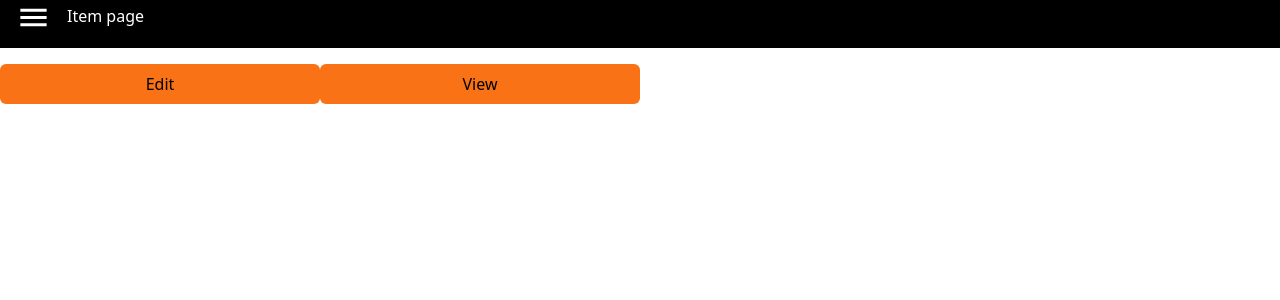
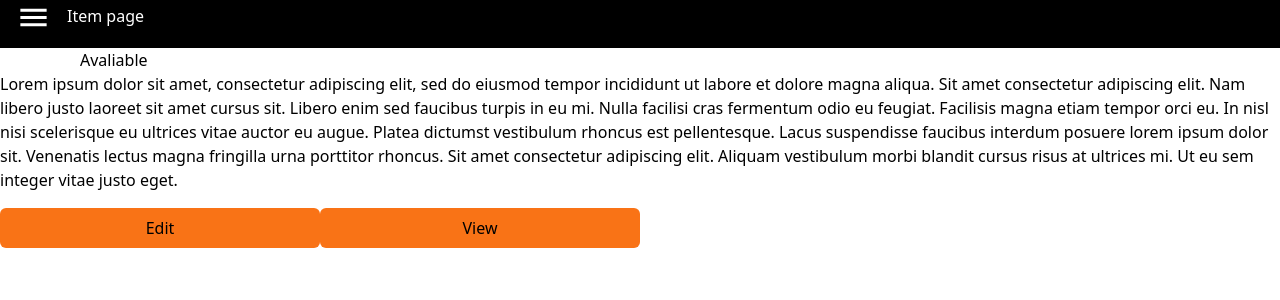
Before and after one commit to Shawnx2013/WebServerProject2, a React (Create React App) app in the folder iventory-fe/: page /item in a window 1280 px wide. Shown: the top 300 px of the page. Built offline with nearby package versions, Linux system fonts and the light colour scheme.

Commit message:
login updates

```diff
--- a/iventory-fe/src/index.js
+++ b/iventory-fe/src/index.js
@@ -12,8 +12,8 @@ import ItemPage from "./pages/ItemPage";
 ReactDOM.render(
   <Auth0Provider
     domain="dev-8bqfizw3.us.auth0.com"
-    clientId="QUEOVVCWEXruknPyX4rVWJMLd3FTQAxF"
-    redirectUri={window.location.origin}
+    clientId="l9SL0ENCIT3VWx5OilNIGIn6GCwhLydU"
+    redirectUri={"http://localhost:3000/inventory"}
   >
     <BrowserRouter>
       <Routes>
--- a/iventory-fe/src/pages/Inventory.jsx
+++ b/iventory-fe/src/pages/Inventory.jsx
@@ -1,15 +1,21 @@
 import { Search } from "@material-ui/icons";
 import ItemCard from "../components/ItemCard";
 import NavTopBar from "../components/NavTopBar";
+import { useAuth0 } from "@auth0/auth0-react";
 
 function Inventory() {
+  const { user, isAuthenticated, isLoading } = useAuth0();
+
   return (
     <div>
       <div>
         {" "}
         <NavTopBar name={"Inventory"} />
       </div>
+      {isAuthenticated && (
         <div>
+          <div>
+            {console.log(user)}
             <input
               placeholder="Search"
               className="w-2/4 bg-slate-300 rounded-md mt-20 h-12 ml-[25%] shadow-lg"
@@ -33,6 +39,8 @@ function Inventory() {
             />
           </div>
         </div>
+      )}
+    </div>
   );
 }
 
--- a/iventory-fe/src/pages/ItemPage.jsx
+++ b/iventory-fe/src/pages/ItemPage.jsx
@@ -7,8 +7,22 @@ function ItemPage({ stock, description }) {
         <NavTopBar name={"Item page"} />
       </div>
       <div>
-        <p>{stock}</p>
-        <p>{description}</p>
+        <div>
+          <p className="ml-[5rem]">Avaliable</p>
+          <p>
+            Lorem ipsum dolor sit amet, consectetur adipiscing elit, sed do
+            eiusmod tempor incididunt ut labore et dolore magna aliqua. Sit amet
+            consectetur adipiscing elit. Nam libero justo laoreet sit amet
+            cursus sit. Libero enim sed faucibus turpis in eu mi. Nulla facilisi
+            cras fermentum odio eu feugiat. Facilisis magna etiam tempor orci
+            eu. In nisl nisi scelerisque eu ultrices vitae auctor eu augue.
+            Platea dictumst vestibulum rhoncus est pellentesque. Lacus
+            suspendisse faucibus interdum posuere lorem ipsum dolor sit.
+            Venenatis lectus magna fringilla urna porttitor rhoncus. Sit amet
+            consectetur adipiscing elit. Aliquam vestibulum morbi blandit cursus
+            risus at ultrices mi. Ut eu sem integer vitae justo eget.
+          </p>
+        </div>
 
         <button
           className=" bg-orange-500 w-1/4 h-10 rounded-md mt-4"
--- a/iventory-fe/src/pages/Login.jsx
+++ b/iventory-fe/src/pages/Login.jsx
@@ -11,7 +11,11 @@ function Login() {
       </p>
       <p className="text-orange-400">Manage Your Inventory Items</p>
       <div className="mt-24 flex flex-col justify-center">
-        <p className="text-amber-800 ">Account Information</p>
+        <p>
+          Log into to view inventory of all avaliable computing devices and
+          accessiories
+        </p>
+        {/* <p className="text-amber-800 ">Account Information</p>
         <input
           placeholder="Username"
           className="bg-slate-300 text-black w-1/4 ml-[38%] h-10"
@@ -19,15 +23,15 @@ function Login() {
         <input
           placeholder="Password"
           className="bg-slate-300 text-black  w-1/4 mt-4 ml-[38%] h-10"
-        ></input>
-        <Link to={"inventory"}>
-          <button
-            className="mt-28 bg-orange-500 w-1/4 ml-[38%] h-10"
-            // onClick={() => loginWithRedirect()}
-          >
-            Login
-          </button>
-        </Link>
+        ></input> */}
+        {/* <Link to={"inventory"}> */}
+        <button
+          className="mt-28 bg-orange-500 w-1/4 ml-[38%] h-10"
+          onClick={() => loginWithRedirect()}
+        >
+          Login
+        </button>
+        {/* </Link> */}
       </div>
     </div>
   );
```
Lines whose indentation alone changed are shown as unchanged.
